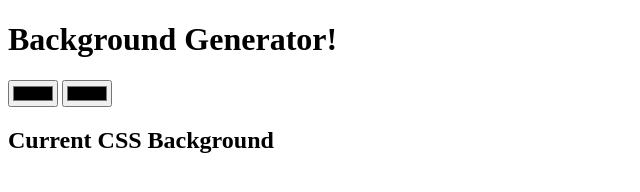
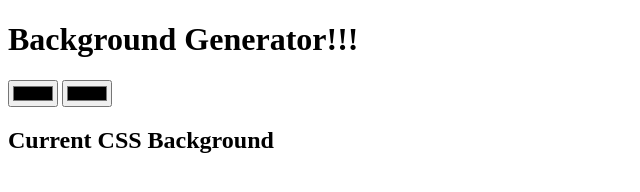
Before and after one commit to CaioCeretta/background-generator, a plain HTML site: page index.html in a window 1280 px wide. Shown: the full height of the page, 0-640 px from the left. Drawn offline with Linux system fonts and the light colour scheme.

Commit message:
Reverting back to old title

```diff
--- a/index.html
+++ b/index.html
@@ -9,7 +9,7 @@
 </head>
 
 <body>
-  <h1>Background Generator!</h1>
+  <h1>Background Generator!!!</h1>
   <input class="color1" type="color">
   <input class="color2" type="color">
   <h2>Current CSS Background</h2>
```
